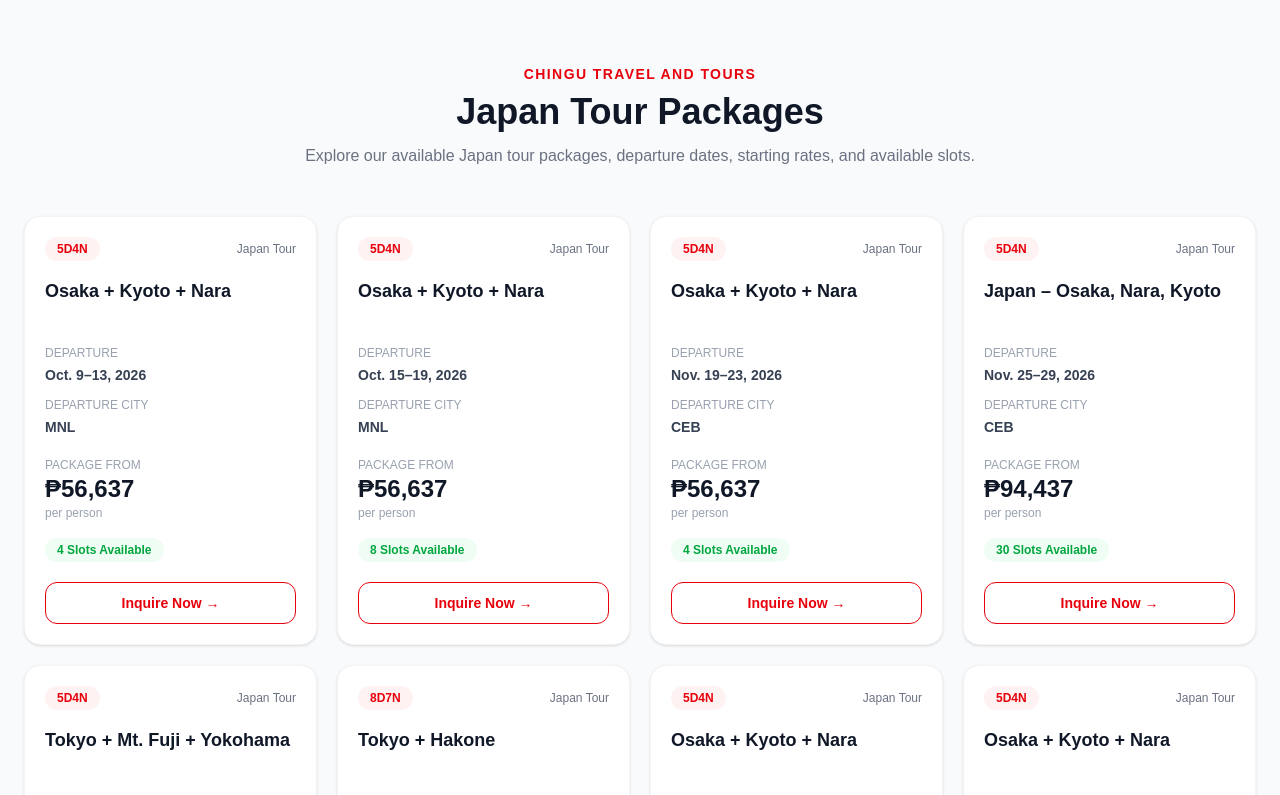
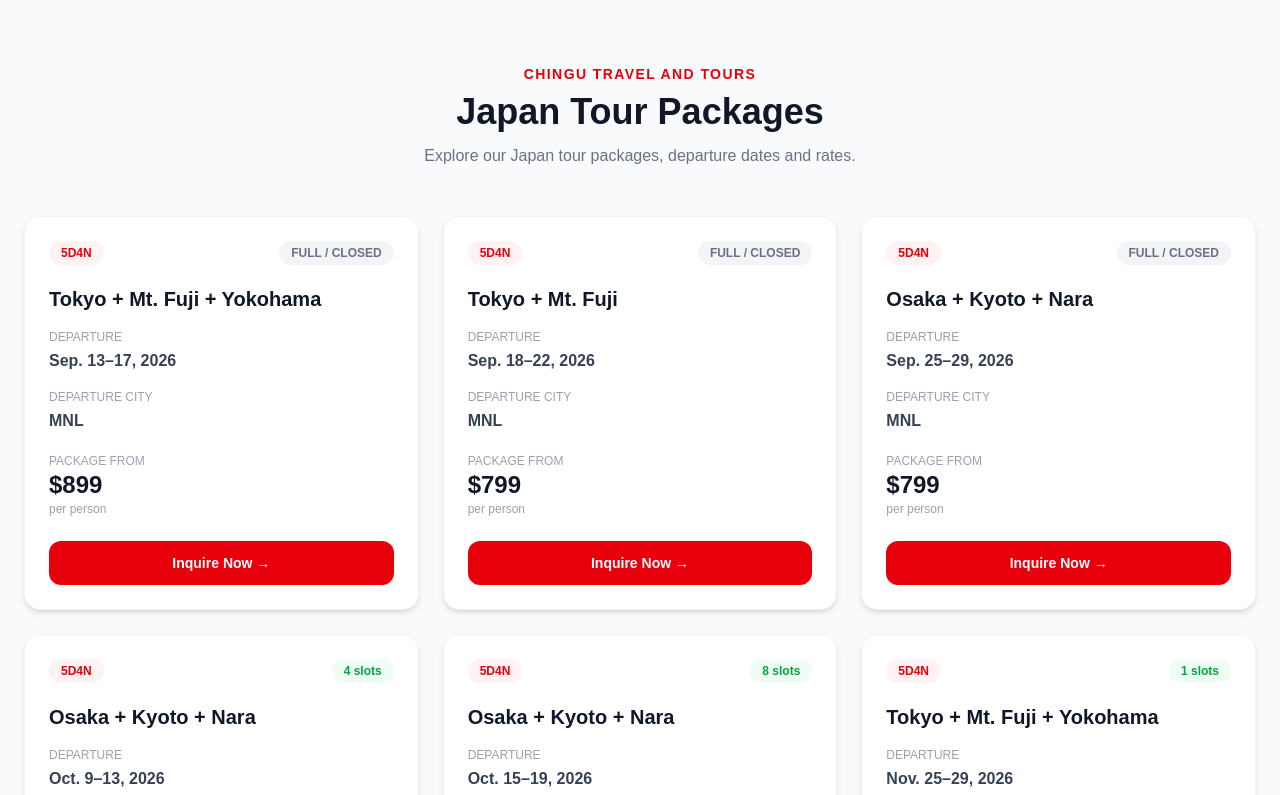
Before and after one commit to chingutravelandtours/chingu-website, a Next.js app: page /japan-tours in a window 1280 px wide. Shown: the top 795 px of the page. Built offline with nearby package versions, Linux system fonts and the light colour scheme.

Commit message:
Update page.tsx

```diff
--- a/app/japan-tours/page.tsx
+++ b/app/japan-tours/page.tsx
@@ -1,111 +1,114 @@
 "use client";
 
-const japanPackages = [
+const packages = [
+  {
+    title: "Tokyo + Mt. Fuji + Yokohama",
+    duration: "5D4N",
+    date: "Sep. 13–17, 2026",
+    city: "MNL",
+    price: "$899",
+    slots: 0,
+  },
+  {
+    title: "Tokyo + Mt. Fuji",
+    duration: "5D4N",
+    date: "Sep. 18–22, 2026",
+    city: "MNL",
+    price: "$799",
+    slots: 0,
+  },
   {
     title: "Osaka + Kyoto + Nara",
-    subtitle: "Japan Tour",
     duration: "5D4N",
-    dates: "Oct. 9–13, 2026",
-    departure: "MNL",
-    price: "₱56,637",
+    date: "Sep. 25–29, 2026",
+    city: "MNL",
+    price: "$799",
+    slots: 0,
+  },
+  {
+    title: "Osaka + Kyoto + Nara",
+    duration: "5D4N",
+    date: "Oct. 9–13, 2026",
+    city: "MNL",
+    price: "$899",
     slots: 4,
   },
   {
     title: "Osaka + Kyoto + Nara",
-    subtitle: "Japan Tour",
     duration: "5D4N",
-    dates: "Oct. 15–19, 2026",
-    departure: "MNL",
-    price: "₱56,637",
+    date: "Oct. 15–19, 2026",
+    city: "MNL",
+    price: "$899",
     slots: 8,
   },
   {
-    title: "Osaka + Kyoto + Nara",
-    subtitle: "Japan Tour",
+    title: "Tokyo + Mt. Fuji + Yokohama",
     duration: "5D4N",
-    dates: "Nov. 19–23, 2026",
-    departure: "CEB",
-    price: "₱56,637",
-    slots: 4,
-  },
-  {
-    title: "Japan – Osaka, Nara, Kyoto",
-    subtitle: "Japan Tour",
-    duration: "5D4N",
-    dates: "Nov. 25–29, 2026",
-    departure: "CEB",
-    price: "₱94,437",
-    slots: 30,
-  },
-  {
-    title: "Tokyo + Mt. Fuji + Yokohama",
-    subtitle: "Japan Tour",
-    duration: "5D4N",
-    dates: "Nov. 25–29, 2026",
-    departure: "MNL",
-    price: "₱56,637",
+    date: "Nov. 25–29, 2026",
+    city: "MNL",
+    price: "$899",
     slots: 1,
   },
   {
-    title: "Tokyo + Hakone",
-    subtitle: "Japan Tour",
-    duration: "8D7N",
-    dates: "Nov. 26–Dec. 3, 2026",
-    departure: "CEB",
-    price: "₱156,744",
-    slots: 30,
+    title: "Discover Osaka + Kyoto + Nara",
+    duration: "5D4N",
+    date: "Dec. 10–14, 2026",
+    city: "CEB",
+    price: "$899",
+    slots: 22,
+  },
+  {
+    title: "Tokyo + Mt. Fuji",
+    duration: "5D4N Winter",
+    date: "Dec. 16–20, 2026",
+    city: "MNL",
+    price: "$999",
+    slots: 19,
   },
   {
     title: "Osaka + Kyoto + Nara",
-    subtitle: "Japan Tour",
     duration: "5D4N",
-    dates: "Dec. 10–14, 2026",
-    departure: "CEB",
-    price: "₱56,637",
-    slots: 22,
+    date: "Jan. 14–18, 2027",
+    city: "CEB",
+    price: "$899",
+    slots: 17,
   },
   {
-    title: "Osaka + Kyoto + Nara",
-    subtitle: "Japan Tour",
+    title: "Tokyo + Mt. Fuji + Kamakura",
     duration: "5D4N",
-    dates: "Dec. 12–16, 2026",
-    departure: "MNL",
-    price: "₱54,117",
-    slots: 4,
+    date: "Jan. 14–18, 2027",
+    city: "MNL",
+    price: "$899",
+    slots: 25,
   },
 ];
 
 export default function JapanToursPage() {
-  const handleInquiry = (
-    title: string,
-    duration: string,
-    dates: string,
-    departure: string,
-    price: string
-  ) => {
-    const message = `Hello CHINGU Travel and Tours!
+  const handleInquiry = (pkg: (typeof packages)[number]) => {
+    const message = encodeURIComponent(
+      `Hello CHINGU Travel and Tours!
 
 I would like to inquire about:
 
-${title}
-Duration: ${duration}
-Departure: ${departure}
-Date: ${dates}
-Package From: ${price} per person
+${pkg.title}
+Duration: ${pkg.duration}
+Departure: ${pkg.date}
+Departure City: ${pkg.city}
+Package Price: ${pkg.price} per person
 
-Please send me the complete package details. Thank you!`;
+Please send me the complete package details. Thank you!`
+    );
 
     window.open(
-      `https://wa.me/639193888999?text=${encodeURIComponent(message)}`,
+      `https://wa.me/639193888999?text=${message}`,
       "_blank"
     );
   };
 
   return (
-    <main className="min-h-screen bg-gray-50 py-16 px-6">
-      <div className="max-w-7xl mx-auto">
+    <main className="min-h-screen bg-gray-50 py-16">
+      <div className="max-w-7xl mx-auto px-6">
 
-        {/* Header */}
         <div className="text-center mb-12">
           <p className="text-red-600 font-semibold uppercase tracking-widest text-sm">
             CHINGU Travel and Tours
@@ -115,60 +118,59 @@ Please send me the complete package details. Thank you!`;
             Japan Tour Packages
           </h1>
 
-          <p className="mt-3 text-gray-500 max-w-2xl mx-auto">
-            Explore our available Japan tour packages,
-            departure dates, starting rates, and available slots.
+          <p className="mt-3 text-gray-500">
+            Explore our Japan tour packages, departure dates and rates.
           </p>
         </div>
 
-        {/* Package Grid */}
-        <div className="grid grid-cols-1 sm:grid-cols-2 lg:grid-cols-3 xl:grid-cols-4 gap-5">
-
-          {japanPackages.map((pkg) => (
+        <div className="grid grid-cols-1 sm:grid-cols-2 lg:grid-cols-3 gap-6">
+          {packages.map((pkg) => (
             <div
-              key={`${pkg.title}-${pkg.dates}-${pkg.departure}`}
-              className="bg-white border border-gray-100 rounded-2xl p-5 shadow-sm hover:shadow-lg transition flex flex-col"
+              key={`${pkg.title}-${pkg.date}`}
+              className="bg-white rounded-2xl border border-gray-100 shadow-md p-6 hover:shadow-xl transition"
             >
-
-              {/* Duration + Type */}
-              <div className="flex items-center justify-between gap-2">
+              <div className="flex items-center justify-between">
                 <span className="text-xs font-semibold text-red-600 bg-red-50 px-3 py-1 rounded-full">
                   {pkg.duration}
                 </span>
 
-                <span className="text-xs text-gray-500 text-right">
-                  {pkg.subtitle}
+                <span
+                  className={`text-xs font-semibold px-3 py-1 rounded-full ${
+                    pkg.slots > 0
+                      ? "bg-green-50 text-green-600"
+                      : "bg-gray-100 text-gray-500"
+                  }`}
+                >
+                  {pkg.slots > 0
+                    ? `${pkg.slots} slots`
+                    : "FULL / CLOSED"}
                 </span>
               </div>
 
-              {/* Title */}
-              <h2 className="mt-4 text-lg font-bold text-gray-900 min-h-[52px]">
+              <h2 className="mt-5 text-xl font-bold text-gray-900">
                 {pkg.title}
               </h2>
 
-              {/* Departure Date */}
               <div className="mt-4">
                 <p className="text-xs text-gray-400 uppercase">
                   Departure
                 </p>
 
-                <p className="mt-1 text-sm font-semibold text-gray-700">
-                  {pkg.dates}
+                <p className="mt-1 font-semibold text-gray-700">
+                  {pkg.date}
                 </p>
               </div>
 
-              {/* Departure City */}
-              <div className="mt-3">
+              <div className="mt-4">
                 <p className="text-xs text-gray-400 uppercase">
                   Departure City
                 </p>
 
-                <p className="mt-1 text-sm font-semibold text-gray-700">
-                  {pkg.departure}
+                <p className="mt-1 font-semibold text-gray-700">
+                  {pkg.city}
                 </p>
               </div>
 
-              {/* Price */}
               <div className="mt-5">
                 <p className="text-xs text-gray-400 uppercase">
                   Package From
@@ -183,32 +185,14 @@ Please send me the complete package details. Thank you!`;
                 </p>
               </div>
 
-              {/* Slots */}
-              <div className="mt-4">
-                <span className="inline-block text-xs font-semibold px-3 py-1 rounded-full bg-green-50 text-green-600">
-                  {pkg.slots} {pkg.slots === 1 ? "Slot" : "Slots"} Available
-                </span>
-              </div>
-
-              {/* Inquiry */}
               <button
-                onClick={() =>
-                  handleInquiry(
-                    pkg.title,
-                    pkg.duration,
-                    pkg.dates,
-                    pkg.departure,
-                    pkg.price
-                  )
-                }
-                className="mt-5 w-full border border-red-600 text-red-600 py-2.5 rounded-xl text-sm font-semibold hover:bg-red-600 hover:text-white transition"
+                onClick={() => handleInquiry(pkg)}
+                className="mt-6 w-full bg-red-600 text-white py-3 rounded-xl text-sm font-semibold hover:bg-red-700 transition"
               >
                 Inquire Now →
               </button>
-
             </div>
           ))}
-
         </div>
 
       </div>
```
